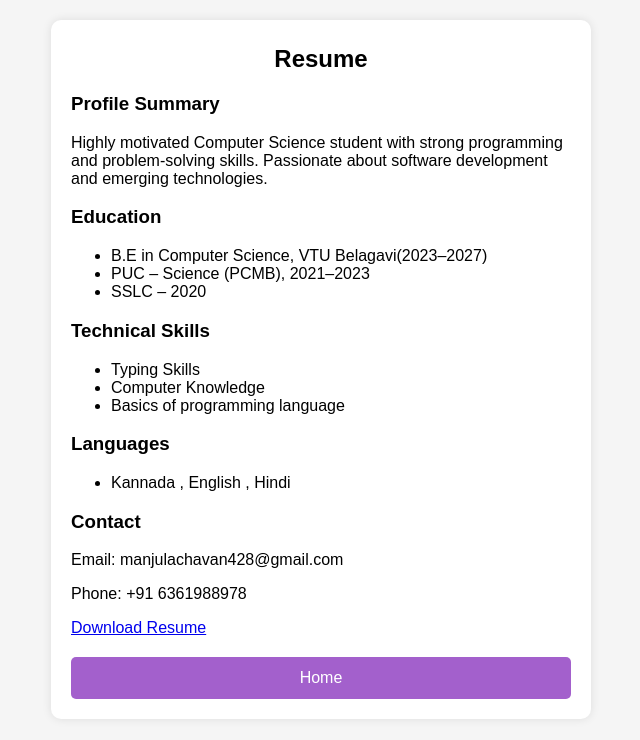
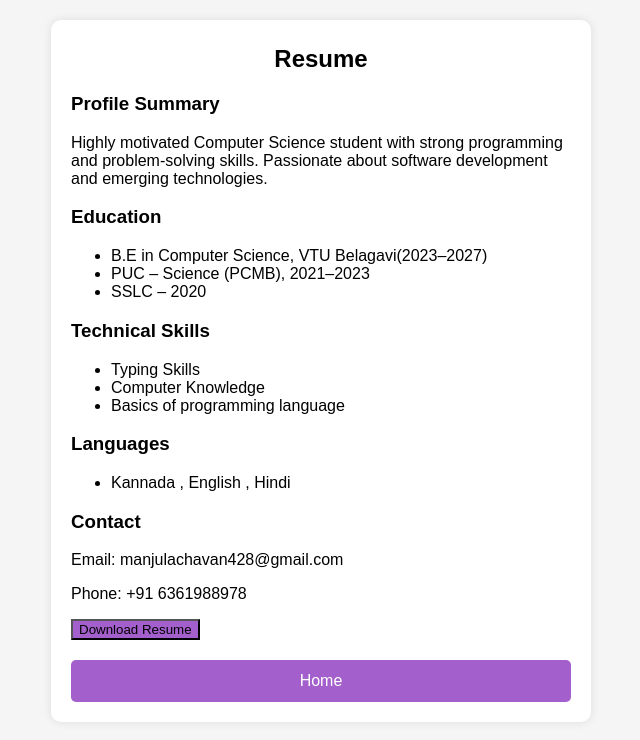
Before and after one commit to manjula8978/manjulaweb, a plain HTML site: page index.html in a window 1280 px wide. Both pictures are taken after a click on the button "Open Resume". Shown: the whole page, without its empty margins (319-959 px from the left). Drawn offline with Linux system fonts and the light colour scheme.

Commit message:
Update index.html

```diff
--- a/index.html
+++ b/index.html
@@ -143,9 +143,7 @@
   <p>Email: manjulachavan428@gmail.com</p>
   <p>Phone: +91 6361988978</p>
 
-  <a href="index.pdf" download>Download Resume</a>
-  </a>
-
+  <button class="download-btn" onclick="window.print()">Download Resume</button>
   <button class="btn home-btn" onclick="goHome()">Home</button>
 </div>
 
```
